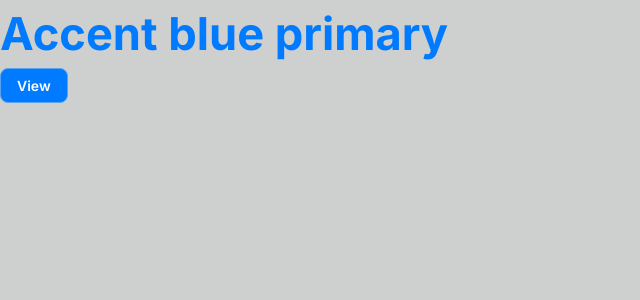
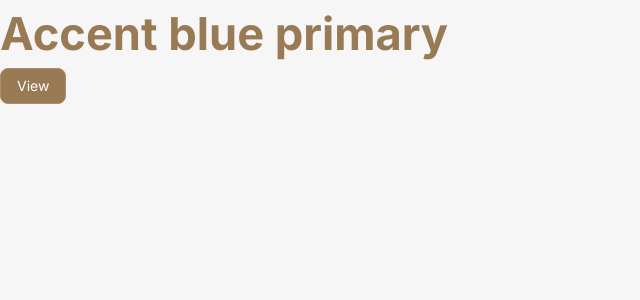
Before and after one commit to 360-ahemenjeho/svelte-ui, a Svelte app: page / in a window 1280 px wide. Shown: the top 300 px of the page, without its empty margins (0-640 px from the left). Built offline with nearby package versions, Linux system fonts and the light colour scheme.

Commit message:
Change primary accent color from blue to brown

```diff
--- a/src/App.svelte
+++ b/src/App.svelte
@@ -8,7 +8,7 @@
 </script>
 
 <main>
-  <h1 class="text-accent-blue-primary font-bold text-display">
+  <h1 class="text-accent-brown-primary font-bold text-display">
     Accent blue primary
   </h1>
   <Button text="View" onclick={handleClick} />
--- a/src/app.css
+++ b/src/app.css
@@ -7,13 +7,15 @@ html {
 
 @theme {
   --font-sans: "Inter", sans-serif;
+  --font-mono: "Hack", monospace;
+
   --color-*: initial;
-  /* accent colors */
-  --color-accent-blue-primary: oklch(0.603 0.218 257.4);
-  --color-accent-blue-secondary: oklch(0.704 0.138 250.3);
-  --color-accent-blue-tertiary: oklch(0.781 0.107 249.9);
-  --color-accent-blue-quaternary: oklch(0.861 0.073 249.5);
-  --color-accent-blue-quinary: oklch(0.934 0.034 249);
+
+  --color-accent-brown-primary: oklch(0.599 0.065 72.7);
+  --color-accent-brown-secondary: oklch(0.662 0.059 61.2);
+  --color-accent-brown-tertiary: oklch(0.742 0.054 64.9);
+  --color-accent-brown-quaternary: oklch(0.822 0.049 70.1);
+  --color-accent-brown-quinary: oklch(0.901 0.045 76);
   --color-accent-green-primary: oklch(0.784 0.154 142.1);
   --color-accent-green-secondary: oklch(0.817 0.142 142.3);
   --color-accent-green-tertiary: oklch(0.858 0.122 142);
@@ -34,7 +36,7 @@ html {
   --color-accent-yellow-tertiary: oklch(0.902 0.143 95.3);
   --color-accent-yellow-quaternary: oklch(0.927 0.11 95.2);
   --color-accent-yellow-quinary: oklch(0.963 0.029 95);
-  /* surface colors */
+
   --color-surface-opaque-primary: oklch(0.853 0 0);
   --color-surface-opaque-secondary: oklch(0.898 0 0);
   --color-surface-opaque-tertiary: oklch(0.935 0 0);
@@ -45,7 +47,7 @@ html {
   --color-surface-translucent-tertiary: oklch(0 0 0 / 0.05);
   --color-surface-translucent-quaternary: oklch(0 0 0 / 0.03);
   --color-surface-translucent-quinary: oklch(0 0 0 / 0.015);
-  /* foreground colors */
+
   --color-foreground-opaque-primary: oklch(0.318 0 0);
   --color-foreground-opaque-secondary: oklch(0.571 0 0);
   --color-foreground-opaque-tertiary: oklch(0.749 0 0);
@@ -56,15 +58,16 @@ html {
   --color-foreground-translucent-tertiary: oklch(0 0 0 / 0.25);
   --color-foreground-translucent-quaternary: oklch(0 0 0 / 0.1);
   --color-foreground-translucent-quinary: oklch(0 0 0 / 0.05);
-  /* overlay */
+
   --color-overlay-primary: oklch(0.954 0 0 / 0.84);
   --color-overlay-secondary: oklch(0.954 0 0 / 0.72);
   --color-overlay-tertiary: oklch(0.954 0 0 / 0.6);
   --color-overlay-quaternary: oklch(0.954 0 0 / 0.48);
   --color-overlay-quinary: oklch(0.954 0 0 / 0.36);
-  /* neutral colors */
+
   --color-neutral-low: oklch(1 0 0);
   --color-neutral-high: oklch(0 0 0);
+
   --text-*: initial;
   --text-display: calc(var(--fontsize-base) * 3.230769231);
   --text-body: var(--fontsize-base);
@@ -77,5 +80,5 @@ html {
 }
 
 body {
-  @apply text-foreground-opaque-primary bg-surface-opaque-primary font-sans text-body;
+  @apply text-foreground-opaque-primary bg-surface-opaque-quinary font-sans text-body;
 }
--- a/src/global.d.ts
+++ b/src/global.d.ts
@@ -1,3 +1,5 @@
+import type { Snippet } from "svelte";
+
 export {};
 
 declare global {
--- a/src/lib/components/Button.svelte
+++ b/src/lib/components/Button.svelte
@@ -1,9 +1,9 @@
 <script lang="ts">
-  const { text = "Label", onclick }: Button = $props();
+  const { text, onclick }: Button = $props();
 </script>
 
 <button
-  class="bg-accent-blue-primary py-1.5 px-4 rounded-lg border border-accent-blue-secondary text-body text-neutral-low cursor-pointer font-semibold"
+  class="bg-accent-brown-primary py-2.5 px-4 rounded-lg border border-accent-brown-secondary text-body text-neutral-low cursor-pointer leading-none"
   {onclick}
 >
   {text}
```
